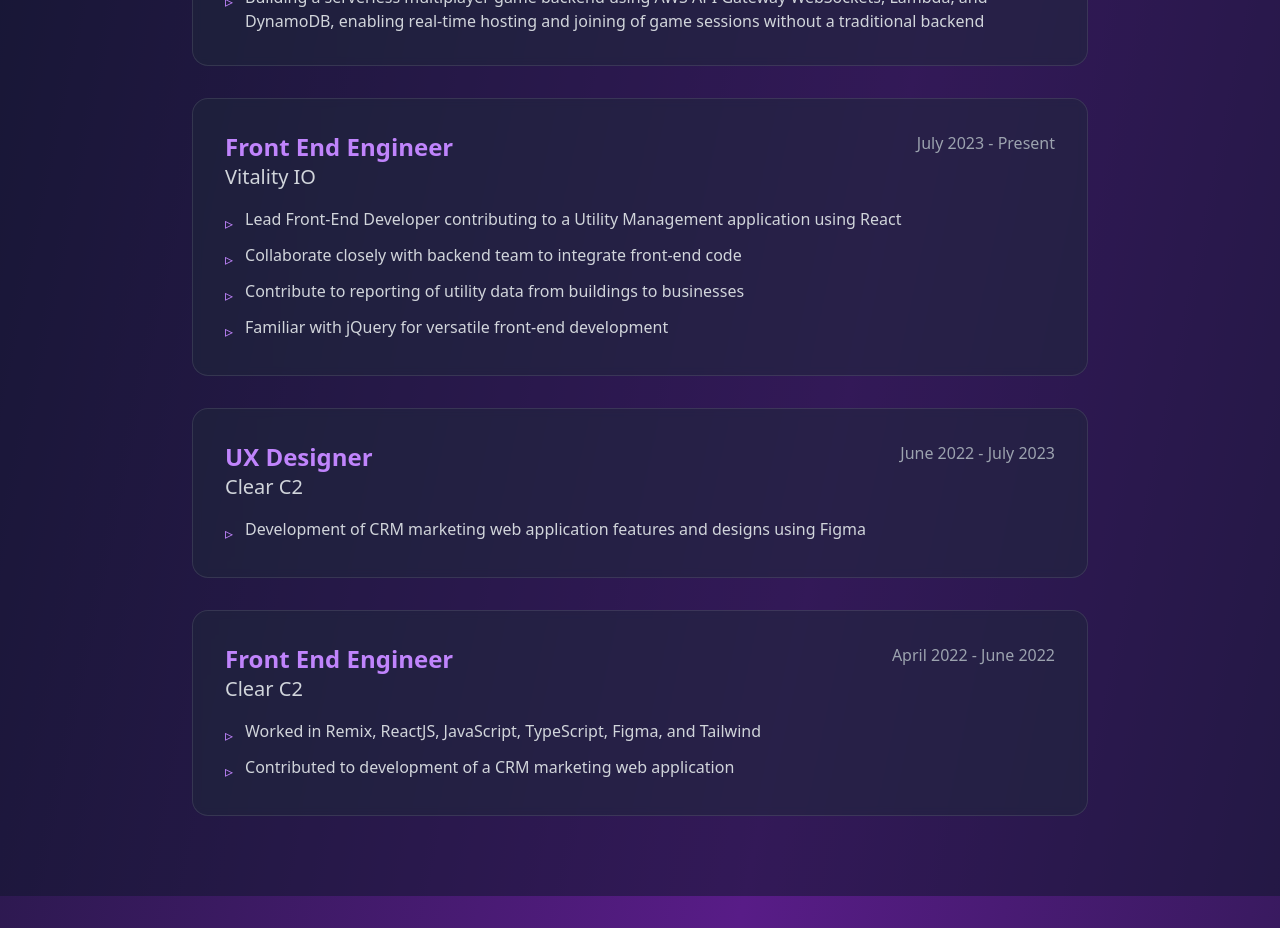
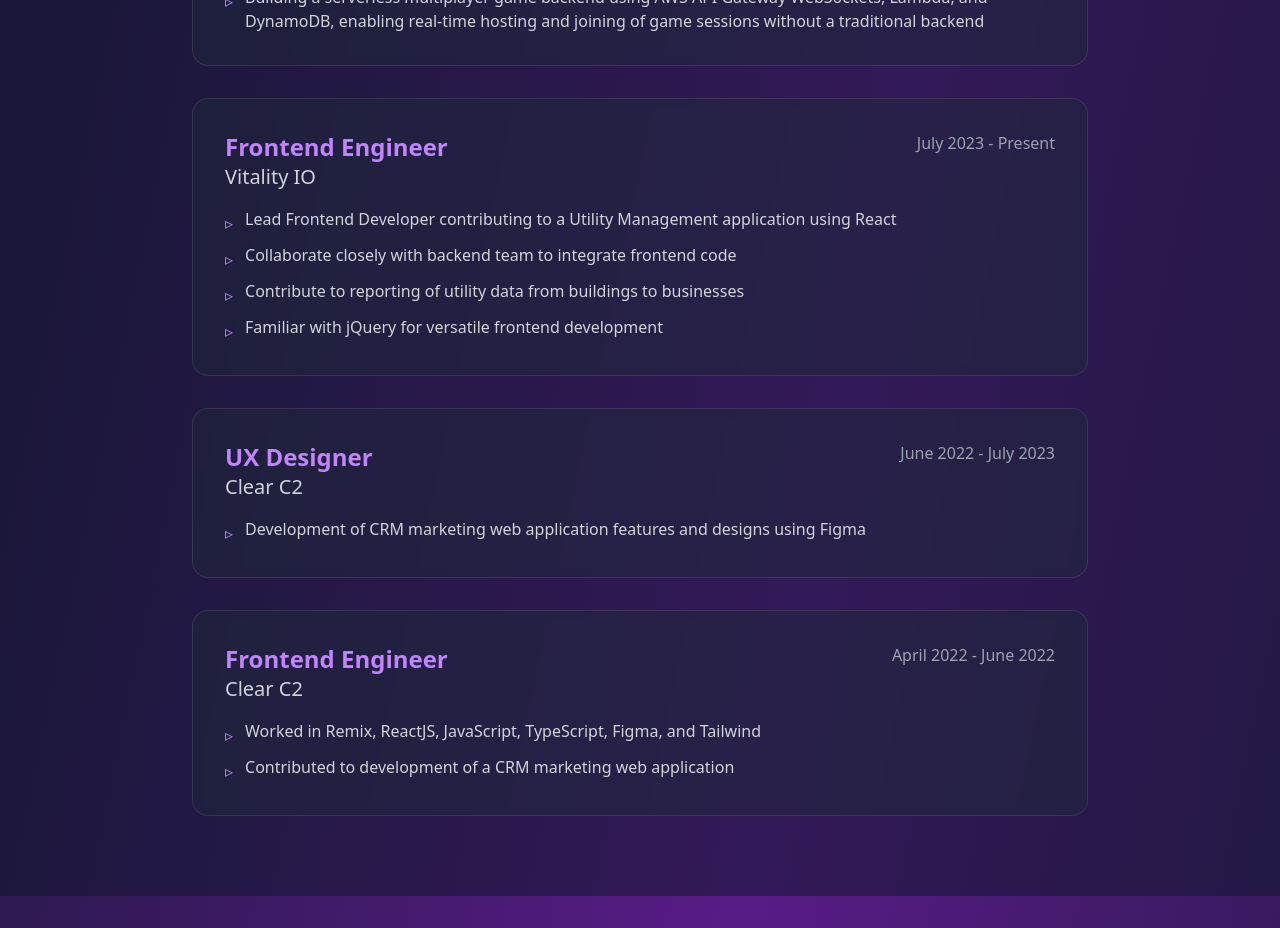
Before and after one commit to btengland/brady-england-portfolio-website, a React (Create React App) app: page / in a window 1280 px wide. Shown: the part 1700-2628 px from the top of the page. Built offline with nearby package versions, Linux system fonts and the light colour scheme.

Commit message:
word changes

```diff
--- a/src/App.js
+++ b/src/App.js
@@ -124,14 +124,14 @@
       ],
     },
     {
-      title: "Front End Engineer",
+      title: "Frontend Engineer",
       company: "Vitality IO",
       period: "July 2023 - Present",
       points: [
-        "Lead Front-End Developer contributing to a Utility Management application using React",
-        "Collaborate closely with backend team to integrate front-end code",
+        "Lead Frontend Developer contributing to a Utility Management application using React",
+        "Collaborate closely with backend team to integrate frontend code",
         "Contribute to reporting of utility data from buildings to businesses",
-        "Familiar with jQuery for versatile front-end development",
+        "Familiar with jQuery for versatile frontend development",
       ],
     },
     {
@@ -143,7 +143,7 @@
       ],
     },
     {
-      title: "Front End Engineer",
+      title: "Frontend Engineer",
       company: "Clear C2",
       period: "April 2022 - June 2022",
       points: [
@@ -341,7 +341,7 @@
           >
             Brady England
           </h1>
-          <p className="text-1xl sm:text-2xl md:text-3xl font-bold text-gray-300 mb-4 animate-fade-in">
+          <p className="text-2xl sm:text-2xl md:text-3xl font-bold text-gray-300 mb-4 animate-fade-in">
             Software Engineer
           </p>
           <p className="text-base md:text-lg text-gray-400 mb-8 animate-fade-in">
```
